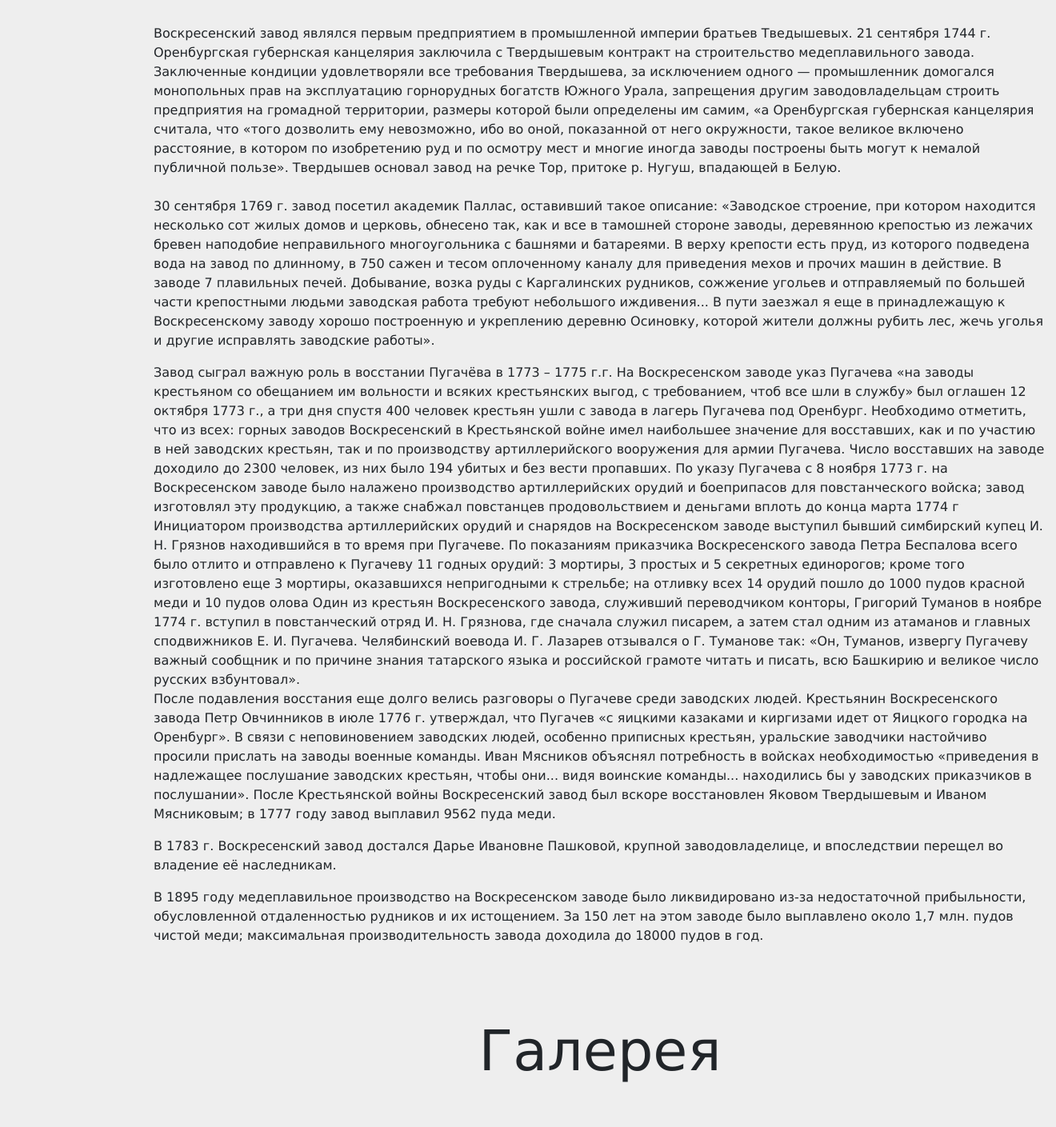
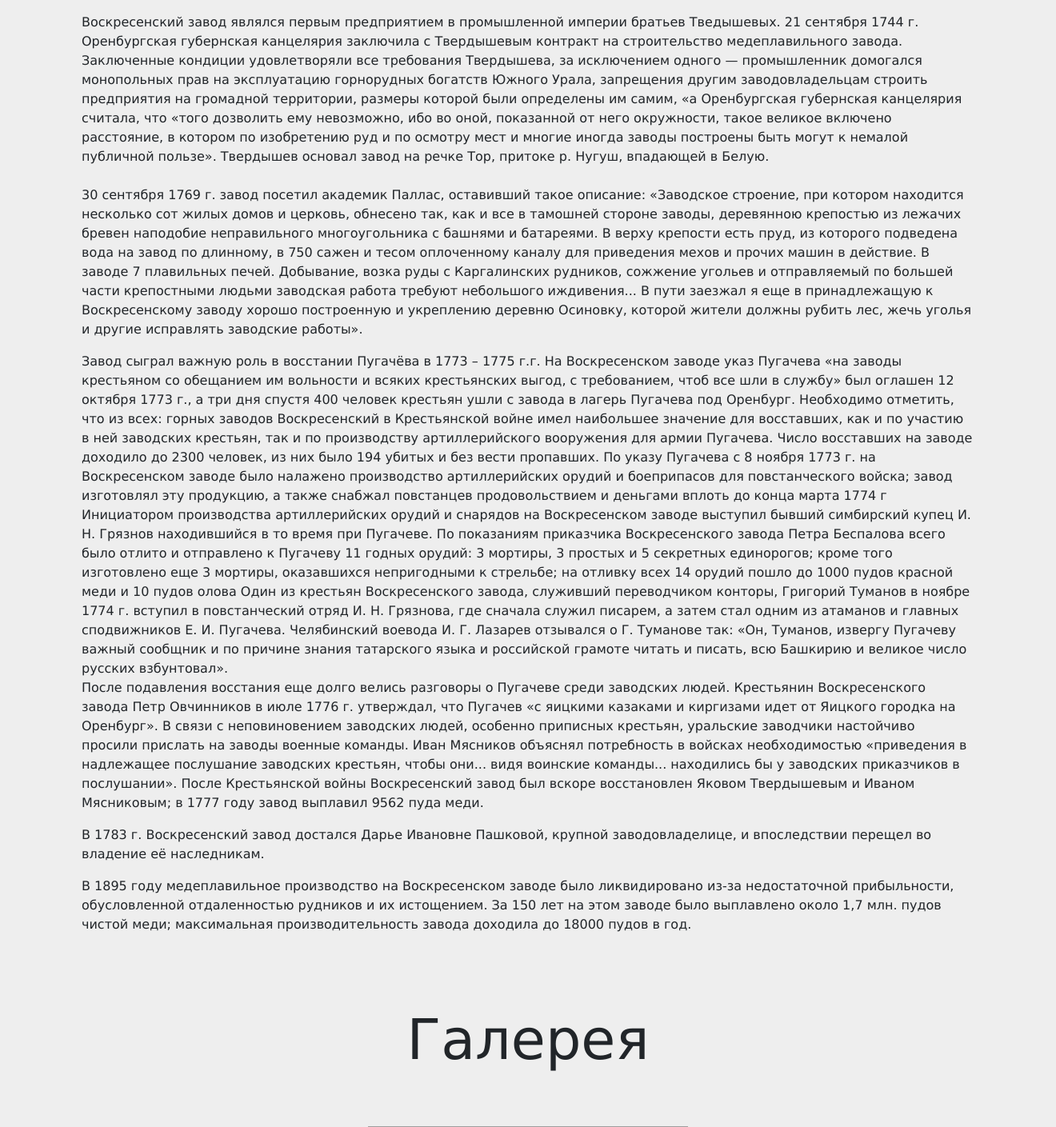
Before and after one commit to Gadzet005/HistoryProject, a Django app: page /factory/2/ in a window 1320 px wide. Shown: the part 864-2273 px from the top of the page at 80% size. Run offline with Django 4.2, Linux system fonts and the light colour scheme; data comes from the database, SQL or seed files in the repository; grey boxes are pictures that could not be loaded.

Commit message:
фикс текста завода

```diff
--- a/Project/static/css/styles_factory.css
+++ b/Project/static/css/styles_factory.css
@@ -35,10 +35,6 @@
 	color: white;
 }
 
-.container {
-	margin: 30px 180px;
-}
-
 .text {
 	margin-bottom: 80px;
 }
```
